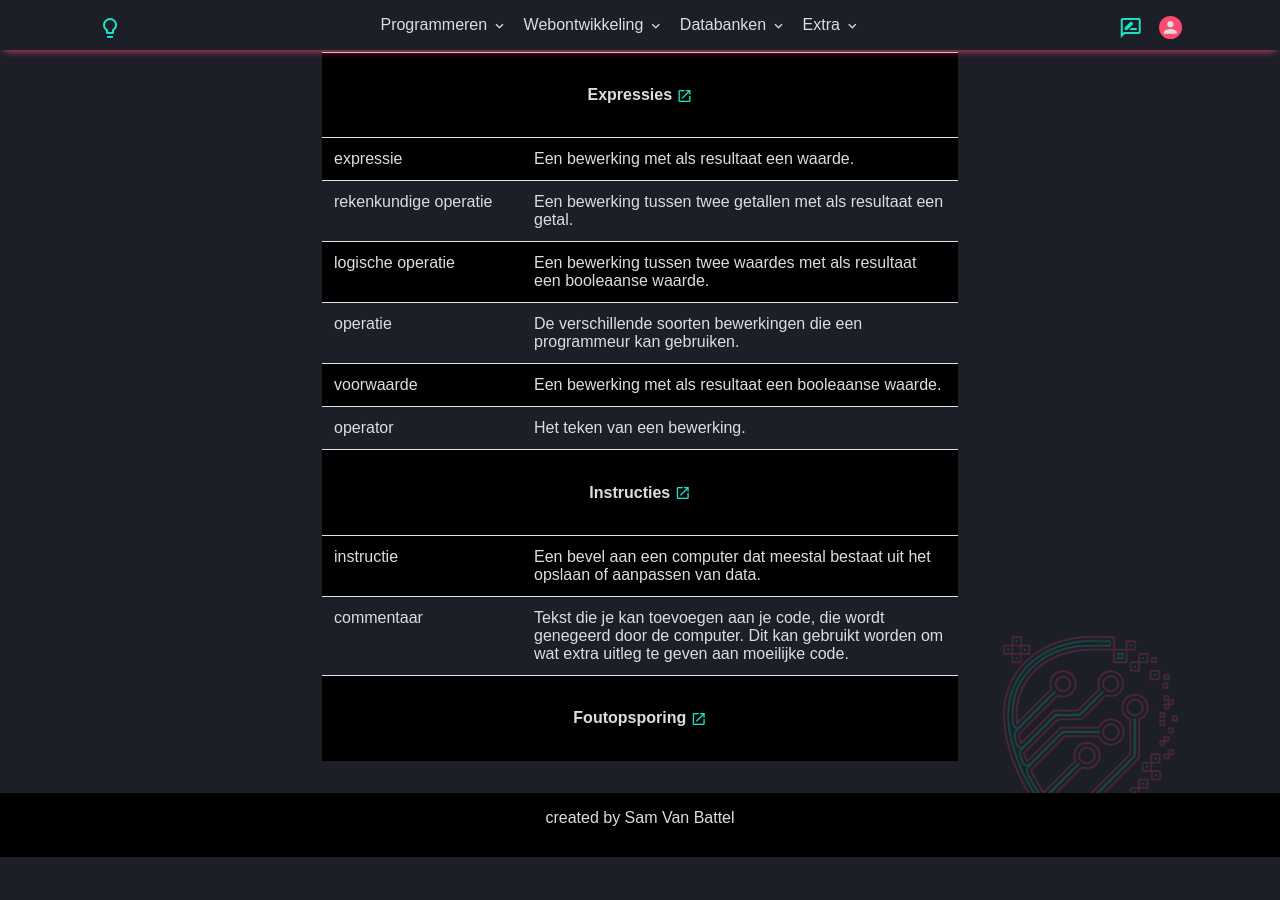
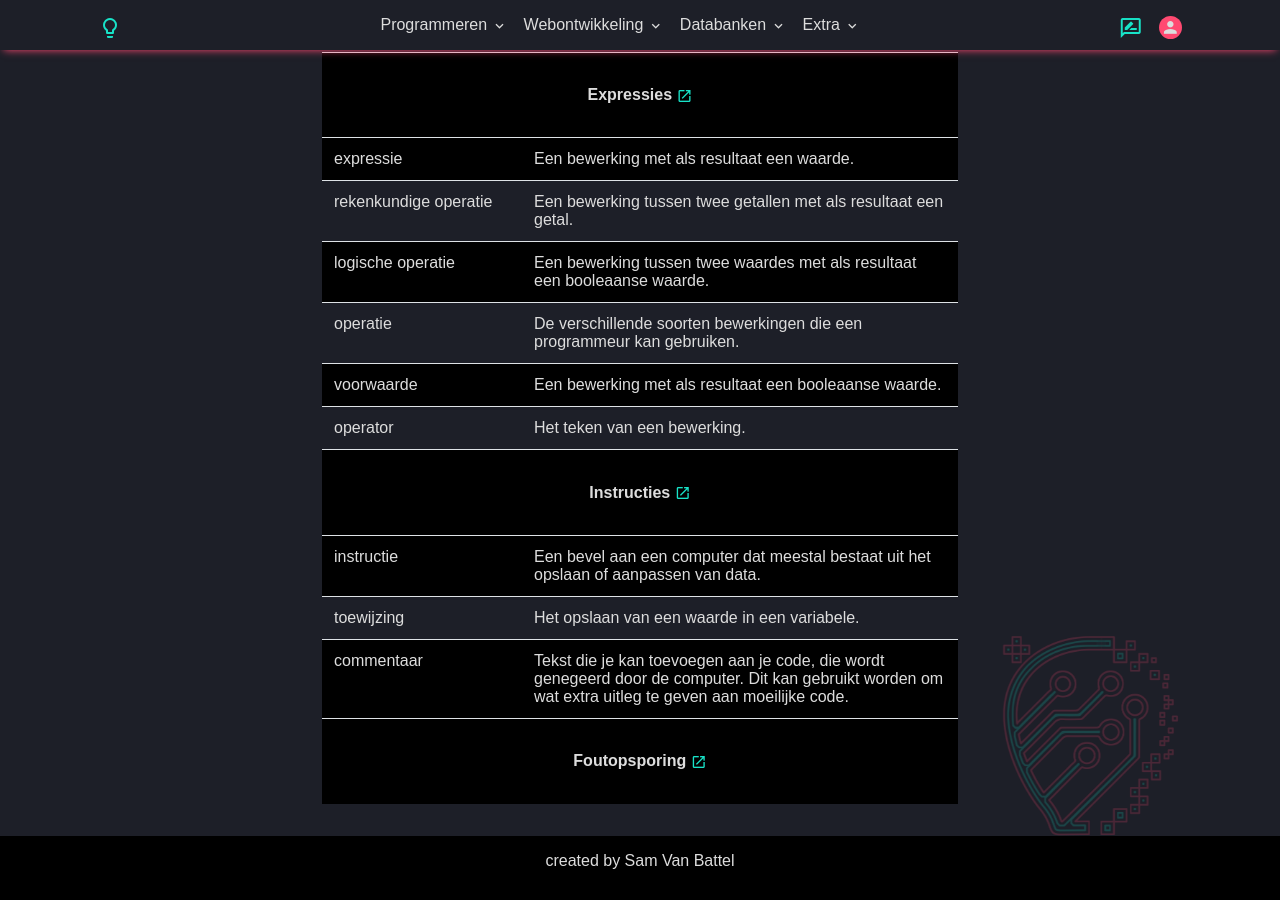
Before and after one commit to T-INFORMATICA/t-informatica.github.io, a Jekyll site: the page built from _courses/programmeren/instructies/index.md, in a window 1280 px wide and 900 px high, scrolled down 1694 px. Built offline with Jekyll 4.4.1, drawn with Linux system fonts in a browser that asks for light colours; comment, search, counter and statistics services are not loaded; before the commit the page ends 2551 px from its top, so only the background shows below that.

Commit message:
Update instructies.md

```diff
--- a/_courses/programmeren/instructies/instructies.md
+++ b/_courses/programmeren/instructies/instructies.md
@@ -6,12 +6,12 @@ tags:
 definitions:
  - name: instructie
    definition: Een bevel aan een computer dat meestal bestaat uit het opslaan of aanpassen van data.
+ - name: toewijzing
+   definition: Het opslaan van een waarde in een variabele.
  - name: commentaar
    definition: Tekst die je kan toevoegen aan je code, die wordt genegeerd door de computer. Dit kan gebruikt worden om wat extra uitleg te geven aan moeilijke code.
 description: Programmeren is niet meer dan het geven van bevelen aan een computer. Zo'n bevel heet een instructie.
 ---
-
-
 
 ## Instructie
 
```
